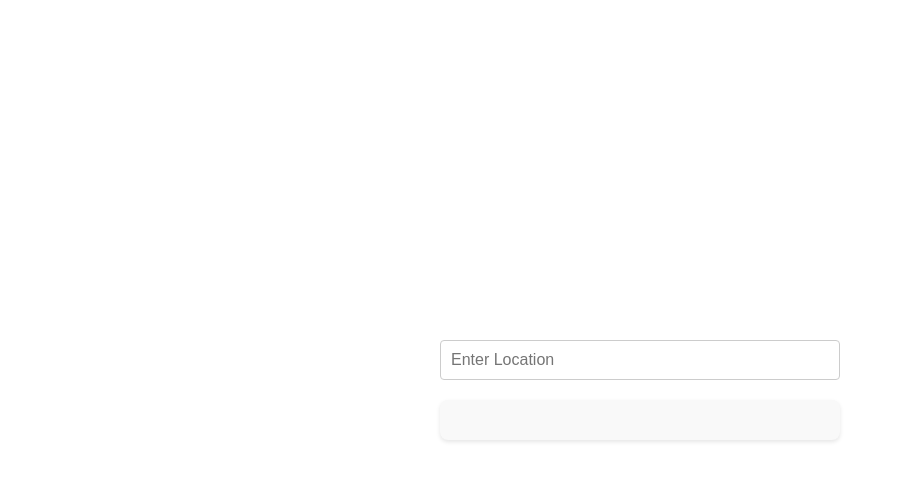
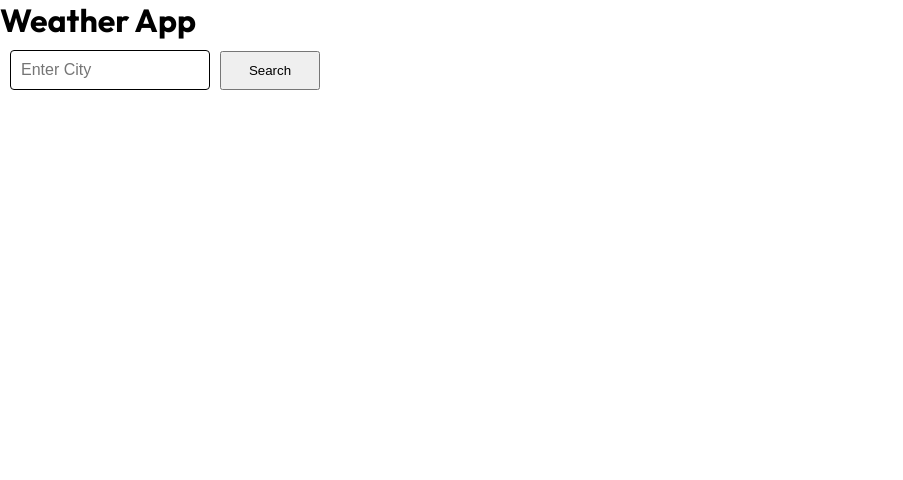
Before and after one commit to acciojob/city-weather-satishrathod-dev, a React app: page / in a window 1280 px wide. Shown: the whole page, without its empty margins (0-903 px from the left). Built offline with nearby package versions, Linux system fonts and the light colour scheme.

Commit message:
finished

```diff
--- a/src/components/App.js
+++ b/src/components/App.js
@@ -1,12 +1,65 @@
-import React from "react";
+import React, { useEffect, useState } from "react";
 import "./../styles/App.css";
 import WeatherReport from "./WeatherReport";
 
 const App = () => {
+  const [weartherData, setWeatherData] = useState(null);
+  const [loading, setLoading] = useState(false);
+  const [error, setError] = useState(null);
+
+  async function fetchWeather(query) {
+    // const query = "delhi";
+
+    if (!query) return;
+    setLoading(true);
+    setError(null);
+
+    const API_KEY = "af5ec3cbc297eb49628596779514b0c3";
+    try {
+      const fetchData = await fetch(
+        `https://api.openweathermap.org/data/2.5/weather?q=${query}&appid=${API_KEY}`
+      );
+      // fetchData.then((response) => console.log(response));
+      const data = await fetchData.json();
+      console.log(data);
+      if (data.cod !== 200) {
+        setError("City not found. Please try again.");
+        setWeatherData(null);
+        setLoading(false);
+        return;
+      }
+      setWeatherData(data);
+      setLoading(false);
+    } catch {
+      setError("Failed to fetch weather data. Please try again");
+      setLoading(false);
+    }
+  }
+
   return (
     <div>
       {/* Do not remove the main div */}
-      <WeatherReport />
+      <h1>Weather App</h1>
+      {/* Pass the fetchWeather function as a prop to WeatherReport */}
+      <WeatherReport handleClick={fetchWeather} />
+
+      {/* Display weather data if it exists */}
+      {loading && <p>Loading weather data...</p>}
+      {error && <p style={{ color: "red" }}>{error}</p>}
+      {weartherData && !loading && !error && (
+        <div className="weather">
+          <h2>
+            Weather in {weartherData.name}, {weartherData.sys.country}
+          </h2>
+          <p>Temperature: {Math.round(weartherData.main.temp - 273.15)}°C</p>
+          <p>
+            Feels like: {Math.round(weartherData.main.feels_like - 273.15)}°C
+          </p>
+          <p>Weather: {weartherData.weather[0].description}</p>
+          <p>Humidity: {weartherData.main.humidity}%</p>
+          <p>Wind: {weartherData.wind.speed} m/s</p>
+        </div>
+      )}
     </div>
   );
 };
--- a/src/components/WeatherReport.js
+++ b/src/components/WeatherReport.js
@@ -1,63 +1,30 @@
 import React, { useEffect, useState } from "react";
+import "regenerator-runtime/runtime";
 
-const WeatherReport = () => {
-  const [location, setLocation] = useState("");
-  const [weatherData, setWeatherData] = useState(null);
-  const [loading, setLoading] = useState(false);
-  const [error, setError] = useState(null);
+const WeatherReport = ({ handleClick }) => {
+  const [city, setCity] = useState("");
 
-  const fetchApiData = async (location) => {
-    const API = `https://api.openweathermap.org/data/2.5/weather?q=${location}&appid=af5ec3cbc297eb49628596779514b0c3&units=metric`;
-    setLoading(true);
-    setError(null);
-    try {
-      const res = await fetch(API);
-      //   if (!res.ok) throw new Error("Weather Data not Found");
-      const data = await res.json();
-      setWeatherData(data);
-      console.log(data);
-    } catch (error) {
-      setError(error.message);
-      console.log(error.message);
-    } finally {
-      setLoading(false);
+  const handleCity = () => {
+    if (city) {
+      handleClick(city);
+    } else {
+      alert("Please enter a city");
     }
   };
 
-  useEffect(() => {
-    if (location) {
-      fetchApiData(location);
-    }
-  }, []);
-
-  const searchLocation = (event) => {
-    if (event.key === "Enter") {
-      fetchApiData(location);
-    }
-  };
-
+  console.log(handleClick);
   return (
-    <div className="container">
-      <div className="search">
-        <input
-          value={location}
-          onChange={(event) => setLocation(event.target.value)}
-          onKeyPress={searchLocation}
-          placeholder="Enter Location"
-        />
-      </div>
-      <div className="weather">
-        {loading && <p>Loading...</p>}
-        {error && <p>Error: {error}</p>}
-        {weatherData && (
-          <>
-            <h3>{weatherData.name}</h3>
-            <p>{weatherData.main.temp}°C</p>
-            <p>{weatherData.weather[0].description}</p>
-            <img></img>
-          </>
-        )}
-      </div>
+    <div>
+      <input
+        className="search"
+        type="text"
+        placeholder="Enter City"
+        value={city}
+        onChange={(e) => setCity(e.target.value)}
+      />
+      <button className="search-btn" onClick={handleCity}>
+        Search
+      </button>
     </div>
   );
 };
--- a/src/styles/App.css
+++ b/src/styles/App.css
@@ -60,3 +60,14 @@ input {
   font-size: 30px;
   font-weight: bold;
 }
+
+.search {
+  width: 200px;
+  border: 1px solid black;
+  margin: 10px;
+}
+
+.search-btn {
+  width: 100px;
+  padding: 10px 5px;
+}
```
